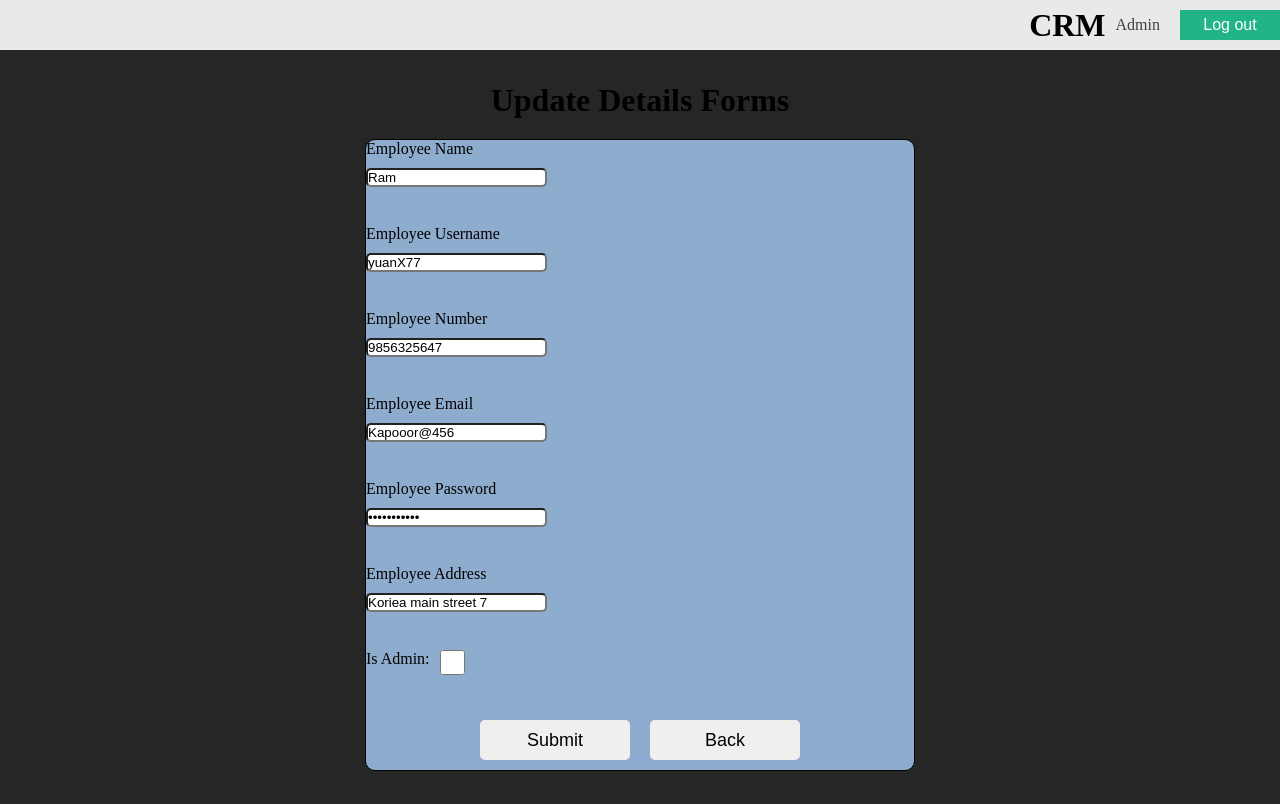
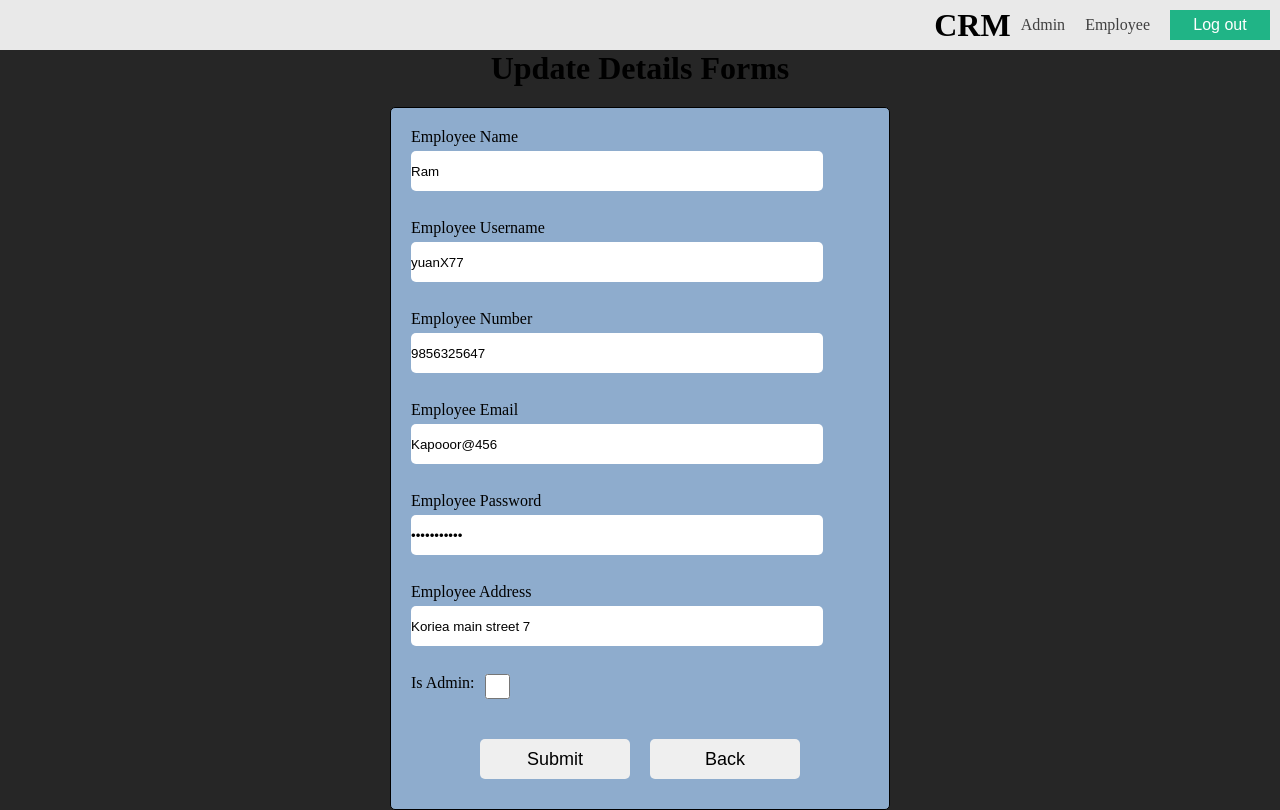
Before and after one commit to Rohanukey/CRM, a React (Vite) app: page /UpdateForm/1 in a window 1280 px wide. Built offline with nearby package versions, Linux system fonts and the light colour scheme; data requests are answered from the project's data file; sample sign-in values are in the browser's storage.

Commit message:
minor changes

```diff
--- a/db.json
+++ b/db.json
@@ -1,11 +1,11 @@
 {
   "Employees": [
     {
-      "Name":"bharti",
-      "UserName":"Divya",
-      "Email":"b@gmail.com",
-      "Password":"Divya123"
-
+      "Name": "bharti",
+      "UserName": "Divya",
+      "Email": "b@gmail.com",
+      "Password": "Divya123",
+      "id": "4432"
     },
     {
       "Name": "True_shar",
@@ -43,15 +43,6 @@
       "Password": "65464848452",
       "Address": "Koriea main street 7 ",
       "id": "d6e4"
-    },
-    {
-      "Name": "Tushar ",
-      "UserName": "yuanX77",
-      "Number": "9856325647",
-      "Email": "Kapooor@456",
-      "Password": "65464848452",
-      "Address": "Koriea main street 7 ",
-      "id": "5"
     },
     {
       "Name": "Ram",
@@ -299,7 +290,6 @@
       "Remainingpay": "20,000",
       "date": "2024-03-12",
       "Address": "india"
-
     },
     {
       "id": "0657",
@@ -331,55 +321,54 @@
       "item": "Chairs",
       "date": "01/01/24",
       "quantity": 1,
-      "price": 10000
+      "price": 10000,
+      "id": "8f84"
     },
     {
       "item": "Chairs",
       "date": "01/01/24",
       "quantity": 1,
-      "price": 10000
+      "price": 10000,
+      "id": "b71e"
     },
     {
       "item": "Chairs",
       "date": "01/01/24",
       "quantity": 1,
-      "price": 10000
+      "price": 10000,
+      "id": "4454"
     },
     {
       "item": "Chairs",
       "date": "01/01/24",
       "quantity": 1,
-      "price": 10000
+      "price": 10000,
+      "id": "56e8"
     },
-
     {
-
       "item": "Chairs",
       "date": "01/01/24",
       "quantity": 1,
-      "price": 10000
-
+      "price": 10000,
+      "id": "0f7d"
     }
-
   ],
-
   "signUp": [
     {
       "username": "Bharti",
-        "password": "Zade"
+      "password": "Zade",
+      "id": "ef9c"
     }
   ],
-
   "summary": [
     {
-          "budget": 10000
+      "budget": 10000,
+      "id": "cdf7"
     }
   ],
-
-
   "projects": [
     {
-          "id": 1,
+      "id": "1",
       "name": "Divya",
       "Project": "Project_1",
       "date": "2024-03-11",
@@ -388,7 +377,7 @@
       "remainingAmount": 3000
     },
     {
-          "id": 2,
+      "id": "2",
       "name": "Bharti",
       "Project": "Project_2",
       "date": "2024-03-12",
@@ -397,7 +386,7 @@
       "remainingAmount": 5000
     },
     {
-          "id": 3,
+      "id": "3",
       "name": "Rohan",
       "Project": "Project_3",
       "date": "2024-03-13",
@@ -406,7 +395,7 @@
       "remainingAmount": 3500
     },
     {
-          "id": 4,
+      "id": "4",
       "name": "Tushar",
       "Project": "Project_4",
       "date": "2024-03-14",
@@ -415,7 +404,7 @@
       "remainingAmount": 3000
     },
     {
-          "id": 5,
+      "id": "5",
       "name": "Ankit",
       "Project": "Project_5",
       "date": "2024-03-15",
@@ -424,7 +413,6 @@
       "remainingAmount": 5500
     },
     {
-
       "id": "ffd8",
       "name": "silent boy rohan",
       "email": "Tushar@gmail.com",
--- a/src/Component/AdminPage/AdminPage.jsx
+++ b/src/Component/AdminPage/AdminPage.jsx
@@ -8,6 +8,7 @@ import UpdateForm from '../UpdateForm/UpdateForm';
 import EmployeeTable from '../EmployeeTable/EmployeeTable';
 import Balancesheet from '../Balancesheet/Balancesheet';
 import bars from "../../assets/react.svg"
+import Tracker from "../Tracker/Tracker"
 
 function AdminPage() {
 
@@ -55,6 +56,8 @@ function AdminPage() {
         return <UpdateForm onNavItemClick={handleNavItemClick} />;
       case 'BalanceSheet':
         return <Balancesheet onNavItemClick={handleNavItemClick} />;
+      case 'Tracker':
+        return <Tracker onNavItemClick={handleNavItemClick} />;
       default:
         return null;
     }
--- a/src/Component/Header/Header.jsx
+++ b/src/Component/Header/Header.jsx
@@ -40,15 +40,16 @@ function Header() {
 
 
   useEffect(() => {
-    if (admi) {
+    if (login) {
 
       setAdmin(false);
+      setEmployee(false);
 
     }
 
-    else if (Employee) {
-      setEmployee(false);
-    }
+    // else if (login) {
+    //   setEmployee(false);
+    // }
 
   }, [admi, Employee, Client]);
 
@@ -60,7 +61,7 @@ function Header() {
       <div className={Css.header}>
         <h1>CRM</h1>
         <Link className={admin ? Css.Display : ""} to="/Admin">Admin</Link><br />
-        <Link className={employee ? Css.Display : ""} to="/EmployeePage">Employee</Link><br />
+        <Link className={employee ? Css.Display : ""} to="/EmployeeDashboard">Employee</Link><br />
         <button className={notlogin ? Css.Display : ""} onClick={handleLogout}>Log out</button>
       </div>
 
--- a/src/Component/Header/Header.module.css
+++ b/src/Component/Header/Header.module.css
@@ -9,6 +9,7 @@
     position: sticky;
     top: 0;
     z-index: 999;
+    padding: 10px;
 }
 
 .header a{
--- a/src/Component/SideNav/SideNav.jsx
+++ b/src/Component/SideNav/SideNav.jsx
@@ -31,6 +31,7 @@ function SideNav({ onNavItemClick }) {
                         <li onClick={() => handleClick('dashboard')}><img src={img1} /><span>Dashboard</span></li>
                         <li onClick={() => handleClick('EmployeeTable')}><img src={img1} /><span>Employees</span></li>
                         <li onClick={() => handleClick('BalanceSheet')}><img src={img1} /><span>BalanceSheet</span></li>
+                        <li onClick={() => handleClick('Tracker')}><img src={img1} /><span>Tracker</span></li>
                         {/*<li onClick={() => handleClick('addEmployee')}><img src={img1} /><span>Add Employee</span></li>
     <li onClick={() => handleClick('UpdateForm')}><img src={img1} /><span>UpdateForm</span></li>*/}
                     </ul>
--- a/src/Component/UpdateForm/UpdateForm.module.css
+++ b/src/Component/UpdateForm/UpdateForm.module.css
@@ -12,15 +12,17 @@
 }
 
 .Form{
-    width: 550px;
+    width: 500px;
     height: auto;
     display: flex;
+    padding: 20px;
     flex-direction: column;
     align-items: flex-start;
-    gap: 10px;
+    justify-content: center;
+    gap: 5px;
     border: 1px solid black;
+    border-radius: 5px;
     background-color: #8EACCD;
-    border-radius: 10px;
 
 }
 
@@ -51,6 +53,10 @@
 
 .Form input{
     border-radius: 5px;
+    border-radius: 5px;
+    width: 90%;
+    height: 40px;
+    border: none;
 }
 
 .admin{
```
Lines whose indentation alone changed are shown as unchanged.
